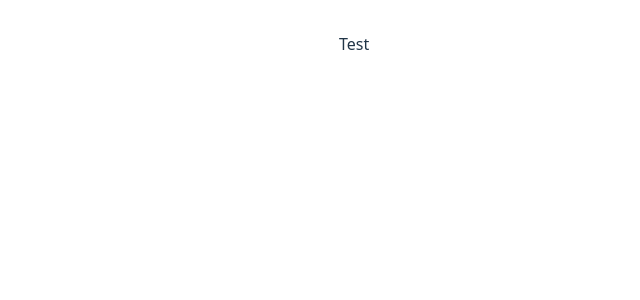
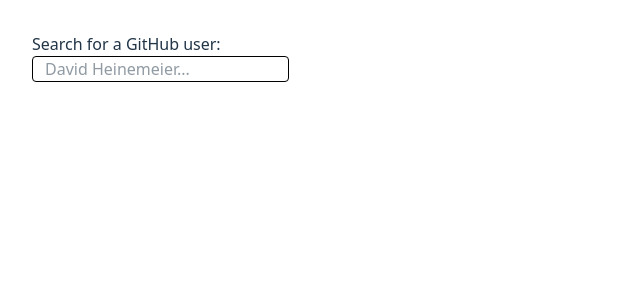
Before and after one commit to Samuel-Labagnere/react-course, a React (Vite) app: page / in a window 1280 px wide. Shown: the top 300 px of the page, without its empty margins (0-640 px from the left). Built offline with nearby package versions, Linux system fonts and the light colour scheme.

Commit message:
Search for users

```diff
--- a/package.json
+++ b/package.json
@@ -13,7 +13,8 @@
     "@tailwindcss/vite": "^4.0.17",
     "react": "^19.0.0",
     "react-dom": "^19.0.0",
-    "tailwindcss": "^4.0.17"
+    "tailwindcss": "^4.0.17",
+    "use-debounce": "^10.0.4"
   },
   "devDependencies": {
     "@eslint/js": "^9.21.0",
--- a/src/App.jsx
+++ b/src/App.jsx
@@ -1,10 +1,32 @@
+import { useEffect, useState } from 'react';
+import { useDebounce } from 'use-debounce';
 import Layout from "./components/Layout"
+import UserList from "./components/UserList"
+import { githubRequest } from './utils';
 
 function App() {
+  const [searchedValue, setSearchedValue] = useState('');
+  const [debouncedSearchedValue] = useDebounce(searchedValue, 1000);
+  const [users, setUsers] = useState({});
+
+  useEffect(() => {
+    const updateUserList = async() => {
+      if (debouncedSearchedValue === '') {
+        return setUsers({});
+      }
+
+      const url = `https://api.github.com/search/users?q=${debouncedSearchedValue}`;
+      const response = await githubRequest(url);
+      setUsers(response);
+      console.log(response);
+    }
+    updateUserList();
+  }, [debouncedSearchedValue]);
+
   return (
     <>
-      <Layout>
-        <p>Test</p>
+      <Layout {...{setSearchedValue, results: users.total_count}}>
+        <UserList users={users.items} />
       </Layout>
     </>
   )
--- a/src/components/Layout.jsx
+++ b/src/components/Layout.jsx
@@ -1,8 +1,13 @@
-const Layout = ({ children }) => {
+import Search from "./Search";
+
+const Layout = ({ setSearchedValue, results, children }) => {
+  const displayResults = results ? <p className="mt-3">{results} résultat(s)</p> : null;
+
   return(
     <div className="h-full w-full p-8 grid grid-cols-4 gap-3">
       <div className="col-1">
-        {/* Tools */}
+        <Search {...{setSearchedValue}} />
+        {displayResults}
       </div>
       <main className="col-span-3">
         {children}
--- /dev/null
+++ b/src/components/Search.jsx
@@ -0,0 +1,18 @@
+const Search = ({ setSearchedValue }) => {
+  return(
+    <div>
+      <label for="search">Search for a GitHub user:</label>
+      <input
+        placeholder="David Heinemeier..."
+        type="text"
+        name="search"
+        className="border border-black rounded px-3"
+        onChange={(event) => {
+          setSearchedValue(event.target.value);
+        }}
+      />
+    </div>
+  );
+}
+
+export default Search;
--- /dev/null
+++ b/src/components/UserList.jsx
@@ -0,0 +1,14 @@
+const UserList = ({ users = [] }) => {
+  return(
+    <ul className="grid grid-cols-4 gap-3">
+      {users.map((user) => (
+        <li key={user.id} className="flex flex-col items-center">
+          <img src={user.avatar_url} />
+          <p>&lt;{user.login}&gt;</p>
+        </li>
+      ))}
+    </ul>
+  );
+}
+
+export default UserList;
--- a/src/utils.js
+++ b/src/utils.js
@@ -1,3 +1,5 @@
+import { useRef, useEffect, useMemo } from "react";
+
 export const githubRequest = async (url) => {
   const response = await fetch(url, {
     headers: {
```
Also changed, not shown: 1 other file (tests, documents, lock files or other folders).
